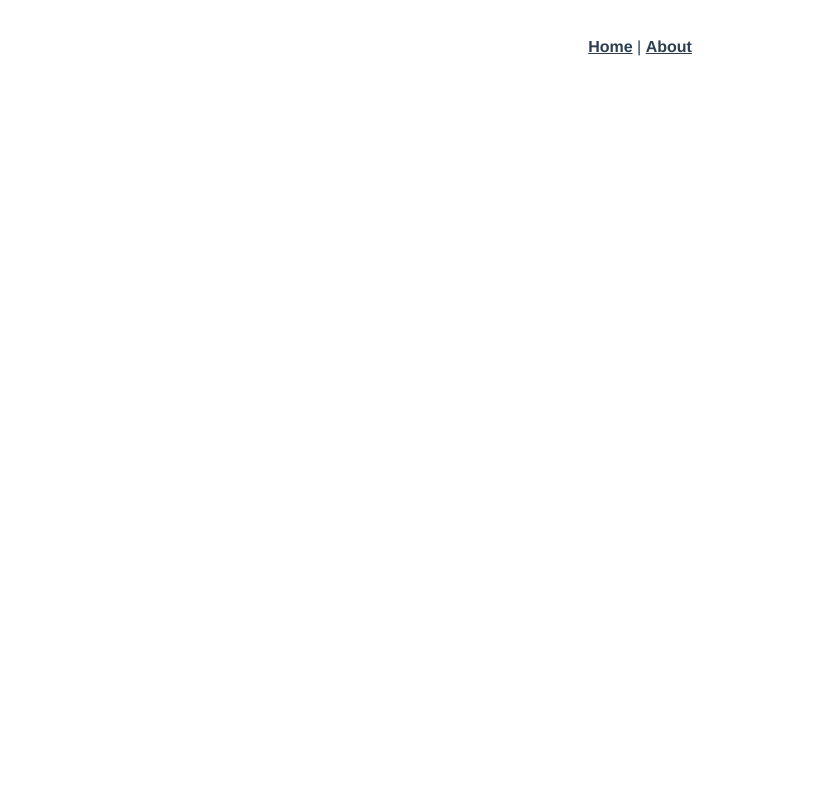
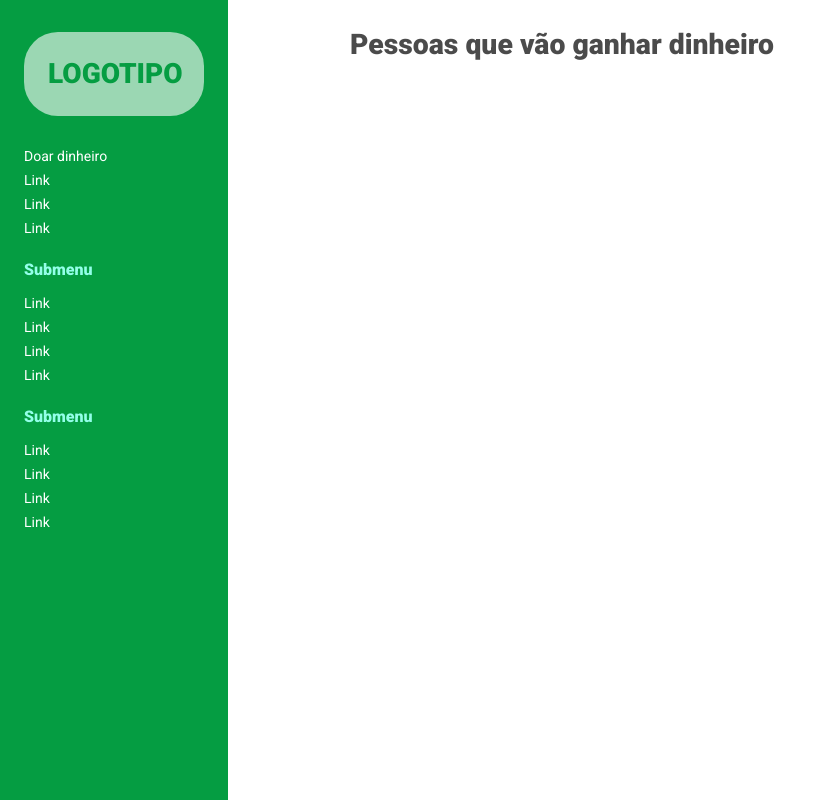
Before and after one commit to andrelr95/anima-front-challenge, a Vue app: page /donation in a window 1280 px wide. Shown: the whole page, without its empty margins (0-813 px from the left). Built offline with nearby package versions, Linux system fonts and the light colour scheme.

Commit message:
feat: app creation and initial styles

```diff
--- a/src/App.vue
+++ b/src/App.vue
@@ -1,32 +1,111 @@
 <template>
   <div id="app">
-    <div id="nav">
-      <router-link to="/">Home</router-link> |
-      <router-link to="/about">About</router-link>
+    <aside>
+      <div>
+        <div class="logo">
+          <span>LOGOTIPO</span>
         </div>
+      </div>
+      <nav id="nav" class="nav-container">
+        <router-link to="/donation" class="nav-item">Doar dinheiro</router-link>
+        <a href="/" class="nav-item">Link</a>
+        <a href="/" class="nav-item">Link</a>
+        <a href="/" class="nav-item">Link</a>
+        <span class="subheader">Submenu</span>
+        <a href="/" class="nav-item">Link</a>
+        <a href="/" class="nav-item">Link</a>
+        <a href="/" class="nav-item">Link</a>
+        <a href="/" class="nav-item">Link</a>
+        <span class="subheader">Submenu</span>
+        <a href="/" class="nav-item">Link</a>
+        <a href="/" class="nav-item">Link</a>
+        <a href="/" class="nav-item">Link</a>
+        <a href="/" class="nav-item">Link</a>
+      </nav>
+    </aside>
+    <main>
       <router-view/>
+    </main>
   </div>
 </template>
 
 <style lang="scss">
-#app {
-  font-family: Avenir, Helvetica, Arial, sans-serif;
-  -webkit-font-smoothing: antialiased;
-  -moz-osx-font-smoothing: grayscale;
-  text-align: center;
-  color: #2c3e50;
+  @import url(https://fonts.googleapis.com/css2?family=Roboto:wght@300;400;900&display=swap);
+
+  * {
+    margin: 0;
+    padding: 0;
+    border: 0;
+    box-sizing: border-box;
+    font-family: 'Roboto', sans-serif;
   }
 
-#nav {
-  padding: 30px;
+  html body {
+    #app {
+      width: 100%;
+      height: 100vh;
+    }
+  }
+  main {
+    width: calc(100% - 228px);
+    float: right;
+    padding: 28px 122px;
+  }
+  aside {
+    width: 228px;
+    background-color: #059D42;
+    height: 100%;
+    position: absolute;
+  }
 
-  a {
+  nav#nav {
+    display: flex;
+    flex-direction: column;
+    align-items: center;
+    justify-content: center;
+
+    .subheader {
+      color: #93FFE8;
+      line-height: 19px;
+      margin: 16px 0;
+      font-size: 16px;
       font-weight: bold;
-    color: #2c3e50;
+    }
 
-    &.router-link-exact-active {
-      color: #42b983;
+    &.nav-container {
+      margin: 0 24px;
+      align-items: flex-start;
+      a.nav-item {
+        margin-bottom: 8px;
+        font-size: 14px;
+        text-decoration: none;
+        color: #FFF;
+        &:hover {
+          opacity: 0.5;
+        }
+        &:last-of-type {
+          margin-bottom: 24px;
         }
       }
     }
+
+
+
+  }
+
+  .logo {
+    margin: 32px 24px;
+    padding: 24px;
+    border-radius: 34px;
+    background-color: #FFF;
+    opacity: 0.6;
+
+    span {
+      font-weight: 900;
+      color: #059D42;
+      line-height: 36px;
+      font-size: 28px;
+      text-transform: uppercase;
+    }
+  }
 </style>
--- a/src/components/HelloWorld.vue
+++ /dev/null
@@ -1,64 +0,0 @@
-<template>
-  <div class="hello">
-    <h1>{{ msg }}</h1>
-    <p>
-      For a guide and recipes on how to configure / customize this project,<br>
-      check out the
-      <a href="https://cli.vuejs.org" target="_blank" rel="noopener">vue-cli documentation</a>.
-    </p>
-    <h3>Installed CLI Plugins</h3>
-    <ul>
-      <li><a href="https://github.com/vuejs/vue-cli/tree/dev/packages/%40vue/cli-plugin-babel" target="_blank" rel="noopener">babel</a></li>
-      <li><a href="https://github.com/vuejs/vue-cli/tree/dev/packages/%40vue/cli-plugin-typescript" target="_blank" rel="noopener">typescript</a></li>
-      <li><a href="https://github.com/vuejs/vue-cli/tree/dev/packages/%40vue/cli-plugin-pwa" target="_blank" rel="noopener">pwa</a></li>
-      <li><a href="https://github.com/vuejs/vue-cli/tree/dev/packages/%40vue/cli-plugin-router" target="_blank" rel="noopener">router</a></li>
-      <li><a href="https://github.com/vuejs/vue-cli/tree/dev/packages/%40vue/cli-plugin-eslint" target="_blank" rel="noopener">eslint</a></li>
-      <li><a href="https://github.com/vuejs/vue-cli/tree/dev/packages/%40vue/cli-plugin-unit-jest" target="_blank" rel="noopener">unit-jest</a></li>
-    </ul>
-    <h3>Essential Links</h3>
-    <ul>
-      <li><a href="https://vuejs.org" target="_blank" rel="noopener">Core Docs</a></li>
-      <li><a href="https://forum.vuejs.org" target="_blank" rel="noopener">Forum</a></li>
-      <li><a href="https://chat.vuejs.org" target="_blank" rel="noopener">Community Chat</a></li>
-      <li><a href="https://twitter.com/vuejs" target="_blank" rel="noopener">Twitter</a></li>
-      <li><a href="https://news.vuejs.org" target="_blank" rel="noopener">News</a></li>
-    </ul>
-    <h3>Ecosystem</h3>
-    <ul>
-      <li><a href="https://router.vuejs.org" target="_blank" rel="noopener">vue-router</a></li>
-      <li><a href="https://vuex.vuejs.org" target="_blank" rel="noopener">vuex</a></li>
-      <li><a href="https://github.com/vuejs/vue-devtools#vue-devtools" target="_blank" rel="noopener">vue-devtools</a></li>
-      <li><a href="https://vue-loader.vuejs.org" target="_blank" rel="noopener">vue-loader</a></li>
-      <li><a href="https://github.com/vuejs/awesome-vue" target="_blank" rel="noopener">awesome-vue</a></li>
-    </ul>
-  </div>
-</template>
-
-<script lang="ts">
-import Vue from 'vue';
-
-export default Vue.extend({
-  name: 'HelloWorld',
-  props: {
-    msg: String,
-  },
-});
-</script>
-
-<!-- Add "scoped" attribute to limit CSS to this component only -->
-<style scoped lang="scss">
-h3 {
-  margin: 40px 0 0;
-}
-ul {
-  list-style-type: none;
-  padding: 0;
-}
-li {
-  display: inline-block;
-  margin: 0 10px;
-}
-a {
-  color: #42b983;
-}
-</style>
--- a/src/router/index.ts
+++ b/src/router/index.ts
@@ -11,13 +11,18 @@ Vue.use(VueRouter)
     component: Home
   },
   {
-    path: '/about',
-    name: 'About',
-    // route level code-splitting
-    // this generates a separate chunk (about.[hash].js) for this route
-    // which is lazy-loaded when the route is visited.
-    component: () => import(/* webpackChunkName: "about" */ '../views/About.vue')
+    path: '/donation',
+    name: 'Donation',
+    component: () => import('../views/Donation.vue')
   }
+  // {
+  //   path: '/about',
+  //   name: 'About',
+  //   // route level code-splitting
+  //   // this generates a separate chunk (about.[hash].js) for this route
+  //   // which is lazy-loaded when the route is visited.
+  //   component: () => import(/* webpackChunkName: "about" */ '../views/About.vue')
+  // }
 ]
 
 const router = new VueRouter({
--- a/src/views/About.vue
+++ /dev/null
@@ -1,5 +0,0 @@
-<template>
-  <div class="about">
-    <h1>This is an about page</h1>
-  </div>
-</template>
--- /dev/null
+++ b/src/views/Donation.vue
@@ -0,0 +1,21 @@
+<template>
+  <h1>Pessoas que vão ganhar dinheiro</h1>
+</template>
+
+<script lang="ts">
+import Vue from 'vue'
+export default Vue.extend({
+
+})
+</script>>
+
+<style lang="scss">
+  h1 {
+    font-family: Roboto;
+    font-style: normal;
+    font-weight: 900;
+    font-size: 28.3666px;
+    line-height: 33px;
+    opacity: 0.7;
+  }
+</style>
--- a/src/views/Home.vue
+++ b/src/views/Home.vue
@@ -1,18 +1,13 @@
 <template>
   <div class="home">
-    <img alt="Vue logo" src="../assets/logo.png">
-    <HelloWorld msg="Welcome to Your Vue.js App"/>
+    application home
   </div>
 </template>
 
 <script>
 // @ is an alias to /src
-import HelloWorld from '@/components/HelloWorld.vue'
 
 export default {
-  name: 'Home',
-  components: {
-    HelloWorld
-  }
+  name: 'Home'
 }
 </script>
```
Lines whose indentation alone changed are shown as unchanged.
